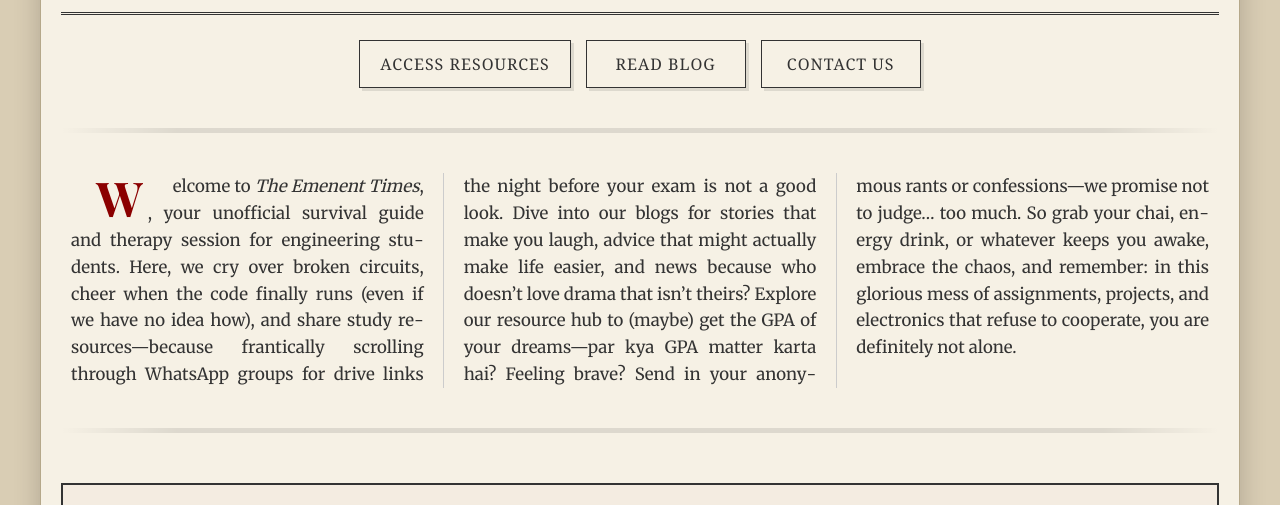
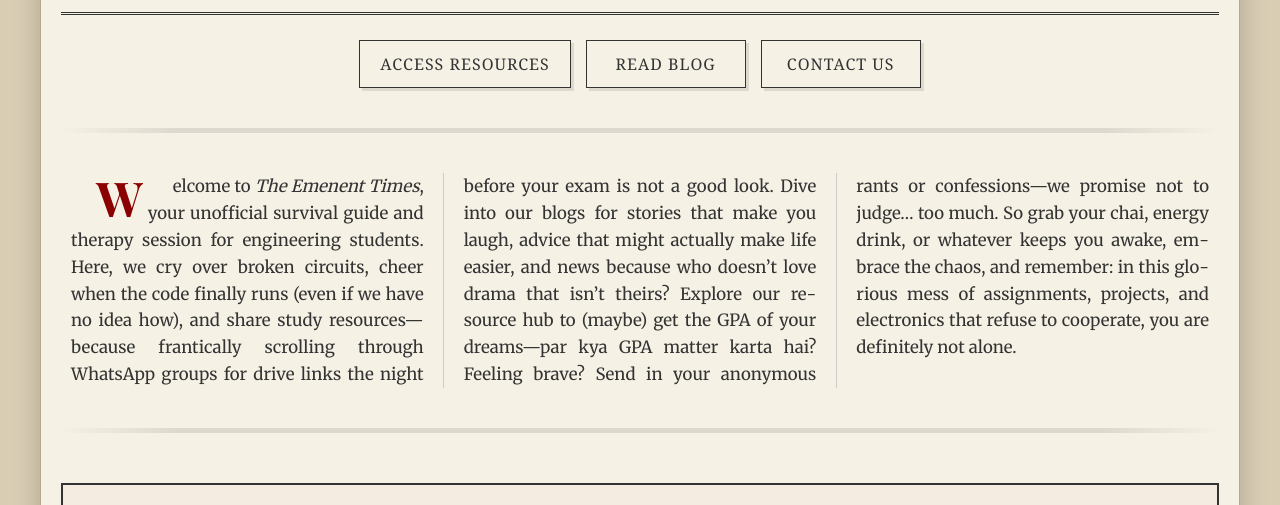
Before and after one commit to rameen-shahid88/Emenenttimes, a plain HTML site: page docs/index.html in a window 1280 px wide. Shown: the part 295-800 px from the top of the page. Drawn offline with nearby package versions, Linux system fonts and the light colour scheme.

Commit message:
index page update

```diff
--- a/docs/index.html
+++ b/docs/index.html
@@ -691,7 +691,7 @@
 
   <!-- Article -->
   <div class="columns">
-    <p>Welcome to <em>The Emenent Times</em>, , your unofficial survival guide and therapy session for engineering students. Here, we cry over broken circuits, cheer when the code finally runs (even if we have no idea how), and share study resources—because frantically scrolling through WhatsApp groups for drive links the night before your exam is not a good look. Dive into our blogs for stories that make you laugh, advice that might actually make life easier, and news because who doesn’t love drama that isn’t theirs? Explore our resource hub to (maybe) get the GPA of your dreams—par kya GPA matter karta hai? Feeling brave? Send in your anonymous rants or confessions—we promise not to judge… too much. So grab your chai, energy drink, or whatever keeps you awake, embrace the chaos, and remember: in this glorious mess of assignments, projects, and electronics that refuse to cooperate, you are definitely not alone.
+    <p>Welcome to <em>The Emenent Times</em>, your unofficial survival guide and therapy session for engineering students. Here, we cry over broken circuits, cheer when the code finally runs (even if we have no idea how), and share study resources—because frantically scrolling through WhatsApp groups for drive links the night before your exam is not a good look. Dive into our blogs for stories that make you laugh, advice that might actually make life easier, and news because who doesn’t love drama that isn’t theirs? Explore our resource hub to (maybe) get the GPA of your dreams—par kya GPA matter karta hai? Feeling brave? Send in your anonymous rants or confessions—we promise not to judge… too much. So grab your chai, energy drink, or whatever keeps you awake, embrace the chaos, and remember: in this glorious mess of assignments, projects, and electronics that refuse to cooperate, you are definitely not alone.
 
 </p>
   </div>
```
